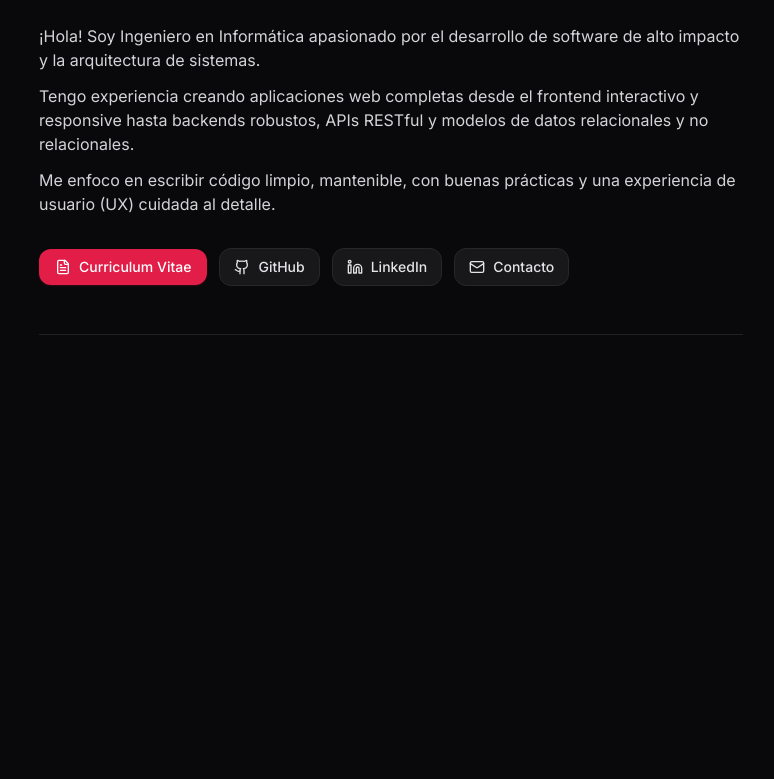
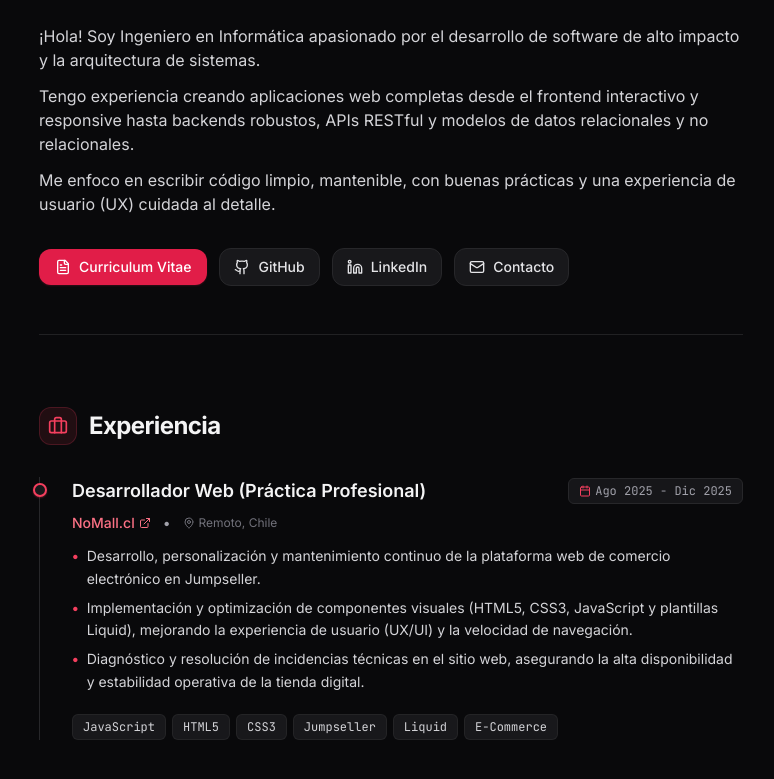
Before and after one commit to DevMoisesM/Portafolio-Web, a React (Vite) app: page / in a window 1280 px wide. Shown: the part 269-1048 px from the top of the page, without its empty margins (249-1023 px from the left). Before the commit the page ends 800 px from the top, so only its background shows below. Built offline with nearby package versions, Linux system fonts and the light colour scheme; the HTML template or start-up script is replaced by a standard one.

Commit message:
feat: sección de experiencia laboral con timeline y renderizado condicional

```diff
--- a/src/App.tsx
+++ b/src/App.tsx
@@ -1,6 +1,7 @@
 import React from 'react';
 import { ThemeProvider } from './context/ThemeContext';
 import { Hero } from './components/Hero';
+import { Experience } from './components/Experience';
 
 export const App: React.FC = () => {
   return (
@@ -9,6 +10,7 @@ export const App: React.FC = () => {
         {/* Main Clean Centered Container */}
         <main className="max-w-3xl mx-auto px-4 sm:px-6 lg:px-8 pb-20">
           <Hero />
+          <Experience />
         </main>
       </div>
     </ThemeProvider>
--- /dev/null
+++ b/src/components/Experience.tsx
@@ -0,0 +1,96 @@
+import React from 'react';
+import { portfolioData } from '../data/portfolioData';
+import { Briefcase, ExternalLink, Calendar, MapPin } from 'lucide-react';
+
+export const Experience: React.FC = () => {
+  const { experiences } = portfolioData;
+
+  // Si no hay experiencias registradas, la sección no se renderiza
+  if (!experiences || experiences.length === 0) {
+    return null;
+  }
+
+  return (
+    <section id="experience" className="py-10">
+      {/* Section Header */}
+      <div className="flex items-center gap-3 mb-8">
+        <div className="p-2 rounded-xl bg-rose-500/10 text-rose-500 border border-rose-500/20">
+          <Briefcase className="w-5 h-5" />
+        </div>
+        <h2 className="text-2xl font-bold tracking-tight text-zinc-900 dark:text-zinc-100">
+          Experiencia
+        </h2>
+      </div>
+
+      {/* Vertical Timeline */}
+      <div className="relative pl-6 sm:pl-8 space-y-10 border-l border-zinc-200 dark:border-zinc-800">
+        {experiences.map((exp) => (
+          <div key={exp.id} className="relative group">
+            {/* Timeline bullet dot */}
+            <div className="absolute -left-[31px] sm:-left-[39px] top-1.5 w-3.5 h-3.5 rounded-full bg-zinc-100 dark:bg-zinc-900 border-2 border-rose-500 group-hover:scale-125 transition-transform shadow-sm shadow-rose-500/30"></div>
+
+            {/* Header: Role & Period */}
+            <div className="flex flex-col sm:flex-row sm:items-center justify-between gap-1 mb-2">
+              <h3 className="text-lg font-semibold text-zinc-900 dark:text-zinc-100 group-hover:text-rose-600 dark:group-hover:text-rose-400 transition-colors">
+                {exp.role}
+              </h3>
+              <div className="flex items-center gap-1 text-xs font-mono text-zinc-500 dark:text-zinc-400 bg-zinc-100 dark:bg-zinc-900/90 px-2.5 py-1 rounded-md border border-zinc-200 dark:border-zinc-800 w-fit">
+                <Calendar className="w-3 h-3 text-rose-500" />
+                <span>{exp.period}</span>
+              </div>
+            </div>
+
+            {/* Company & Location */}
+            <div className="flex items-center gap-3 text-sm text-zinc-600 dark:text-zinc-400 mb-3">
+              {exp.companyUrl ? (
+                <a
+                  href={exp.companyUrl}
+                  target="_blank"
+                  rel="noopener noreferrer"
+                  className="inline-flex items-center gap-1 font-medium text-rose-600 dark:text-rose-400 hover:underline"
+                >
+                  <span>{exp.company}</span>
+                  <ExternalLink className="w-3 h-3" />
+                </a>
+              ) : (
+                <span className="font-medium text-zinc-800 dark:text-zinc-200">{exp.company}</span>
+              )}
+              <span>•</span>
+              <div className="flex items-center gap-1 text-xs text-zinc-500">
+                <MapPin className="w-3 h-3" />
+                <span>{exp.location}</span>
+              </div>
+            </div>
+
+            {/* Description Points */}
+            <ul className="space-y-1.5 text-sm text-zinc-600 dark:text-zinc-300 mb-4 leading-relaxed">
+              {exp.description.map((item, idx) => (
+                <li key={idx} className="flex items-start gap-2">
+                  <span className="text-rose-500 font-bold select-none">•</span>
+                  <span>{item}</span>
+                </li>
+              ))}
+            </ul>
+
+            {/* Technologies Badges */}
+            {exp.technologies && exp.technologies.length > 0 && (
+              <div className="flex flex-wrap gap-1.5 pt-1">
+                {exp.technologies.map((tech) => (
+                  <span
+                    key={tech}
+                    className="text-xs font-mono px-2.5 py-1 rounded-md bg-zinc-100 dark:bg-zinc-900 text-zinc-700 dark:text-zinc-300 border border-zinc-200/80 dark:border-zinc-800/80 group-hover:border-zinc-300 dark:group-hover:border-zinc-700 transition-colors"
+                  >
+                    {tech}
+                  </span>
+                ))}
+              </div>
+            )}
+          </div>
+        ))}
+      </div>
+
+      {/* Separator */}
+      <hr className="mt-12 border-zinc-200 dark:border-zinc-800/80" />
+    </section>
+  );
+};
--- a/src/data/portfolioData.ts
+++ b/src/data/portfolioData.ts
@@ -2,14 +2,13 @@ import { PortfolioData } from '../types/portfolio';
 
 export const portfolioData: PortfolioData = {
   personalInfo: {
-    name: "Moisés",
+    name: "Moisés Muñoz",
     title: "Ingeniero Informático & Full Stack Developer",
     roleDescription: "Especializado en diseñar y construir arquitecturas escalables, aplicaciones web modernas y soluciones de software eficientes.",
     location: "Chile",
-    avatarUrl: "/avatar.jpg", // Ruta a tu imagen de perfil
+    avatarUrl: "/avatar.jpg",
     availableForWork: true,
-    resumeUrl: "#", // Enlace a tu CV en PDF
-    email: "contacto@tudominio.com",
+    resumeUrl: "#",
     bio: [
       "¡Hola! Soy Ingeniero en Informática apasionado por el desarrollo de software de alto impacto y la arquitectura de sistemas.",
       "Tengo experiencia creando aplicaciones web completas desde el frontend interactivo y responsive hasta backends robustos, APIs RESTful y modelos de datos relacionales y no relacionales.",
@@ -17,55 +16,25 @@ export const portfolioData: PortfolioData = {
     ],
     socials: {
       github: "https://github.com/DevMoisesM",
-      linkedin: "https://linkedin.com",
-      email: "contacto@tudominio.com",
-      twitter: "https://twitter.com"
+      linkedin: "https://linkedin.com/in/moises-munoz-sanchez",
+      email: "moisesmunoz2705@gmail.com",
     }
   },
   experiences: [
     {
-      id: "exp-1",
-      role: "Desarrollador Full Stack Senior / Líder Técnico",
-      company: "Tech Solutions Inc.",
-      companyUrl: "https://example.com",
-      period: "2023 - Presente",
-      location: "Remoto",
+      id: "exp-nomall",
+      role: "Desarrollador Web (Práctica Profesional)",
+      company: "NoMall.cl",
+      companyUrl: "https://nomall.cl",
+      period: "Ago 2025 - Dic 2025",
+      location: "Remoto, Chile",
       current: true,
       description: [
-        "Liderazgo en el diseño y desarrollo de una plataforma web SaaS escalable utilizada por más de 10,000 usuarios activos mensuales.",
-        "Implementación de arquitectura basada en microservicios, optimizando el tiempo de respuesta de las APIs en un 35%.",
-        "Coordinación de equipo técnico, code reviews y definición de estándares de calidad con TypeScript y CI/CD."
+        "Desarrollo, personalización y mantenimiento continuo de la plataforma web de comercio electrónico en Jumpseller.",
+        "Implementación y optimización de componentes visuales (HTML5, CSS3, JavaScript y plantillas Liquid), mejorando la experiencia de usuario (UX/UI) y la velocidad de navegación.",
+        "Diagnóstico y resolución de incidencias técnicas en el sitio web, asegurando la alta disponibilidad y estabilidad operativa de la tienda digital."
       ],
-      technologies: ["React", "TypeScript", "Node.js", "PostgreSQL", "Tailwind CSS", "Docker", "AWS"]
-    },
-    {
-      id: "exp-2",
-      role: "Ingeniero de Software / Desarrollador Web",
-      company: "Digital Innovations Lab",
-      companyUrl: "https://example.com",
-      period: "2021 - 2023",
-      location: "Híbrido",
-      current: false,
-      description: [
-        "Desarrollo de módulos core para aplicaciones empresariales utilizando React, Next.js y bases de datos relacionales.",
-        "Automatización de procesos de integración y despliegue continuo reduciendo el tiempo de entrega de releases.",
-        "Refactorización y migración de código legado a TypeScript, mejorando la confiabilidad y mantenibilidad."
-      ],
-      technologies: ["React", "TypeScript", "Express", "PostgreSQL", "Redis", "Git"]
-    },
-    {
-      id: "exp-3",
-      role: "Desarrollador Frontend Junior",
-      company: "StartUp Studio",
-      companyUrl: "https://example.com",
-      period: "2020 - 2021",
-      location: "Presencial",
-      current: false,
-      description: [
-        "Construcción de interfaces de usuario modernas, accesibles y adaptables a dispositivos móviles.",
-        "Consumo e integración de APIs REST y optimización de rendimiento de carga web."
-      ],
-      technologies: ["JavaScript", "React", "CSS3 / Sass", "Tailwind CSS", "REST APIs"]
+      technologies: ["JavaScript", "HTML5", "CSS3", "Jumpseller", "Liquid", "E-Commerce",]
     }
   ],
   projects: [
--- a/src/types/portfolio.ts
+++ b/src/types/portfolio.ts
@@ -12,7 +12,6 @@ export interface PersonalInfo {
   avatarUrl: string;
   availableForWork: boolean;
   resumeUrl: string;
-  email: string;
   bio: string[];
   socials: {
     github?: string;
```
